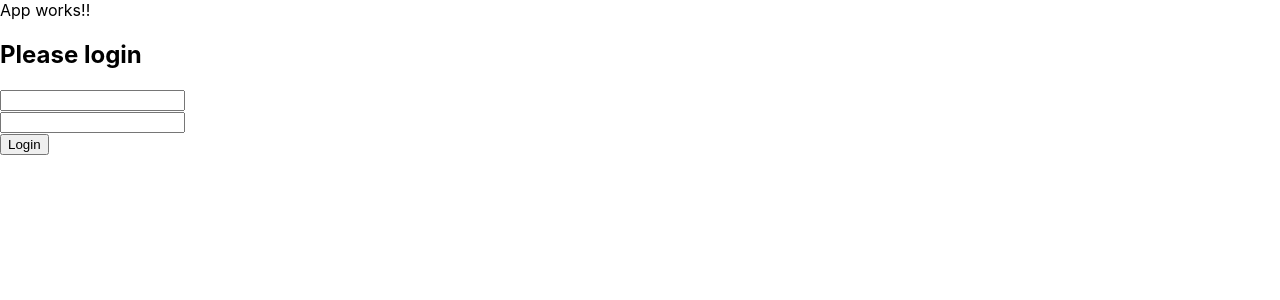
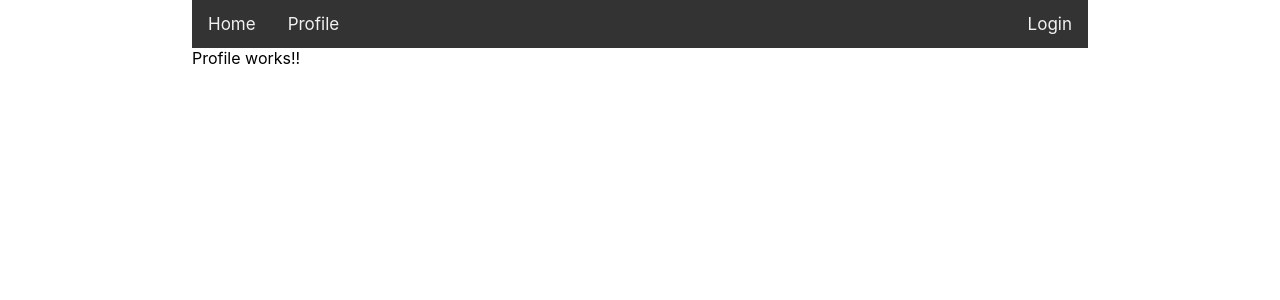
Before and after one commit to Adrian-Oviedo-Koerber/space-finder-frontend, a React (Create React App) app: page /profile in a window 1280 px wide. Shown: the top 300 px of the page. Built offline with nearby package versions, Linux system fonts and the light colour scheme.

Commit message:
added css, routing and navbar

```diff
--- a/package.json
+++ b/package.json
@@ -10,8 +10,10 @@
     "@types/node": "^16.18.104",
     "@types/react": "^18.3.3",
     "@types/react-dom": "^18.3.0",
+    "@types/react-router-dom": "^5.3.3",
     "react": "^18.3.1",
     "react-dom": "^18.3.1",
+    "react-router-dom": "^5.3.3",
     "react-scripts": "5.0.1",
     "typescript": "^4.9.5",
     "web-vitals": "^2.1.4"
--- a/src/components/App.tsx
+++ b/src/components/App.tsx
@@ -2,19 +2,44 @@
 import { User } from "../model/Model";
 import { AuthService } from "../services/AuthService";
 import { Login } from "./Login";
+import { Router, Route, Switch } from "react-router-dom";
+import History from "../utils/History";
+import { Navbar } from "./Navbar";
+import { Home } from "./Home";
+import { Profile } from "./Profile";
 
 interface AppState {
   user: User | undefined;
 }
 
 export class App extends React.Component<{}, AppState> {
+  constructor(props: any) {
+    super(props);
+    this.state = {user: undefined};
+    this.serUser = this.serUser.bind(this);
+  }
+
   private authService: AuthService = new AuthService();
+
+  private serUser(user: User) {
+    this.setState({user: user});
+  }
 
   render(){
     return (
-      <div>
-        App works!!
-        <Login authService={this.authService}/>
+      <div className="wrapper">
+        <Router history={History}>
+          <div>
+            <Navbar user={this.state?.user}/>
+            <Switch>
+              <Route exact path="/" component={Home}/>
+              <Route exact path="/login">
+                <Login authService={this.authService} setUser={this.serUser}/>
+              </Route>
+              <Route exact path="/profile" component={Profile}/>
+            </Switch>
+          </div>
+        </Router>
       </div>
     );
   }
--- /dev/null
+++ b/src/components/Home.tsx
@@ -0,0 +1,11 @@
+import React from "react";
+
+export class Home extends React.Component {
+    render() {
+        return (
+            <div>
+                Home works!!
+            </div>
+        );
+    }
+}
--- a/src/components/Login.tsx
+++ b/src/components/Login.tsx
@@ -1,8 +1,10 @@
-import React from "react";
+import React, { SyntheticEvent } from "react";
 import { AuthService } from "../services/AuthService";
+import { User } from "../model/Model";
 
 interface LoginProps {
     authService: AuthService;
+    setUser:(user: User) => void;
 }
 
 interface LoginState {
@@ -10,6 +12,10 @@
     password: string;
     loginAttempted: boolean;
     loginSucceded: boolean;
+}
+
+interface CustomEvent {
+    target: HTMLInputElement;
 }
 
 export class Login extends React.Component<LoginProps, LoginState> {
@@ -20,15 +26,48 @@
         loginSucceded: false
     };
 
+    private setUserName(event: CustomEvent) {
+        this.setState({userName: event.target.value});
+    }
+
+    private setPassword(event: CustomEvent) {
+        this.setState({password: event.target.value});
+    }
+
+    private async handleSubmit(event: SyntheticEvent) {
+        event.preventDefault();
+        this.setState({loginAttempted: true});
+        const result = await this.props.authService.login(
+            this.state.userName,
+            this.state.password
+        );
+        if (result) {
+            this.setState({loginSucceded: true});
+            this.props.setUser(result);
+        } else {
+            this.setState({loginSucceded: false});
+        }
+    }
+
     render(): React.ReactNode {
+        let loginMessage: any;
+        if (this.state.loginAttempted) {
+            if (this.state.loginSucceded) {
+                loginMessage = <label>Login succeded</label>;
+            } else {
+                loginMessage = <label>Login failed</label>;
+            }
+        }
+
         return (
             <div>
                 <h2>Please login</h2>
-                <form>
-                    <input value={this.state.userName}/><br/>
-                    <input value={this.state.password} type="password"/><br/>
+                <form onSubmit={e => this.handleSubmit(e)}>
+                    <input value={this.state.userName} onChange={e => this.setUserName(e)}/><br/>
+                    <input value={this.state.password} onChange={e => this.setPassword(e)} type="password"/><br/>
                     <input type="submit" value="Login"/>
                 </form>
+                {loginMessage}
             </div>
         );
     }
--- /dev/null
+++ b/src/components/Navbar.tsx
@@ -0,0 +1,22 @@
+import React from "react";
+import { User } from "../model/Model";
+import { Link } from "react-router-dom";
+
+export class Navbar extends React.Component<{user: User | undefined}> {
+    render() {
+        let loginLogout: any;
+        if (this.props.user) {
+            loginLogout = <Link to="/logout" style={{float:'right'}}> {this.props.user.userName} </Link>
+        } else {
+            loginLogout = <Link to="/login" style={{float:'right'}}>Login</Link>
+        }
+
+        return (
+            <div className="navbar">
+                <Link to="/">Home</Link>
+                <Link to="/profile">Profile</Link>
+                {loginLogout}
+            </div>
+        );
+    }
+}
--- /dev/null
+++ b/src/components/Profile.tsx
@@ -0,0 +1,11 @@
+import React from "react";
+
+export class Profile extends React.Component {
+    render() {
+        return (
+            <div>
+                Profile works!!
+            </div>
+        );
+    }
+}
--- a/src/index.css
+++ b/src/index.css
@@ -11,3 +11,36 @@
   font-family: source-code-pro, Menlo, Monaco, Consolas, 'Courier New',
     monospace;
 }
+
+.wrapper {
+  margin: auto;
+  width: 70%;
+}
+
+/* Add a black background color to the top navigation */
+.navbar {
+  background-color: #333;
+  overflow: hidden;
+}
+
+/* Style the links inside the navigation bar */
+.navbar a {
+  float: left;
+  color: #f2f2f2;
+  text-align: center;
+  padding: 14px 16px;
+  text-decoration: none;
+  font-size: 17px;
+}
+
+/* Change the color of links on hover */
+.navbar a:hover {
+  background-color: #ddd;
+  color: black;
+}
+
+/* Add a color to the active/current link */
+.navbar a.active {
+  background-color: #4CAF50;
+  color: white;
+}
--- /dev/null
+++ b/src/utils/History.ts
@@ -0,0 +1,3 @@
+import { createBrowserHistory } from 'history';
+
+export default createBrowserHistory();
```
Also changed, not shown: 1 other file (tests, documents, lock files or other folders).
